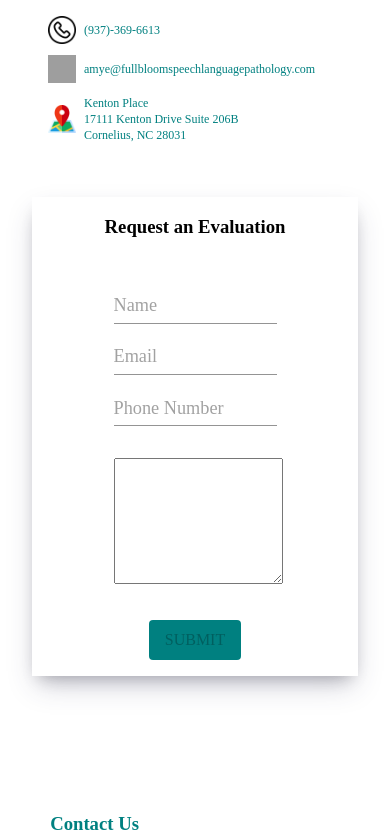
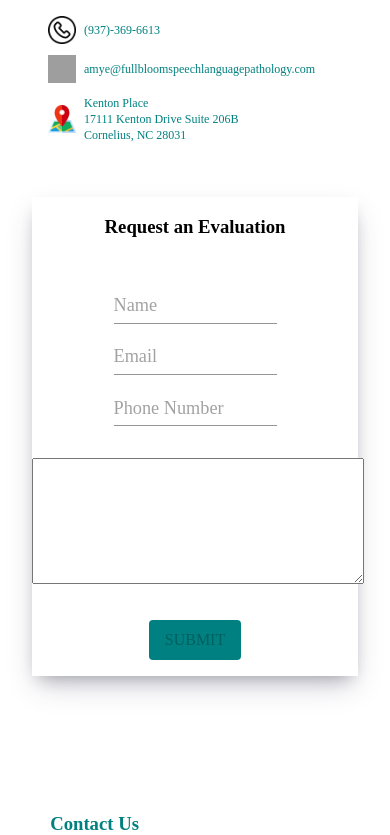
Before and after one commit to beemak789/AE_SLP_Website, a React (Create React App) app in the folder AE_Website/: page / in a window 390 px wide. Shown: the part 4420-5255 px from the top of the page. Built offline with nearby package versions, Linux system fonts and the light colour scheme; grey boxes are pictures that could not be loaded; a web font is replaced by a local one.

Commit message:
remove unnecessary textarea media query

```diff
--- a/AE_Website/src/component/Form.js
+++ b/AE_Website/src/component/Form.js
@@ -58,6 +58,7 @@ const Form = () => {
           name='_autoresponse'
           onInput={(event) => setName(event.target.value)}
           required
+          onChange={() => setIsSubmitted(false)}
         />
         <Input
           type='email'
@@ -66,6 +67,7 @@ const Form = () => {
           name='_autoresponse'
           onInput={(event) => setEmail(event.target.value)}
           required
+          onChange={() => setIsSubmitted(false)}
         />
         <Input
           type='tel'
@@ -74,6 +76,7 @@ const Form = () => {
           name='_autoresponse'
           onInput={(event) => setPhoneNumber(event.target.value)}
           required
+          onChange={() => setIsSubmitted(false)}
         />
       </InputFieldContainer>
 
@@ -95,6 +98,7 @@ const Form = () => {
           value={message}
           required
           onInput={(event) => setMessage(event.target.value)}
+          onChange={() => setIsSubmitted(false)}
         ></textarea>
       </TextAreaContainer>
 
@@ -148,9 +152,4 @@ const TextAreaContainer = styled.div`
     margin: auto;
     margin-top: 2rem;
   }
-
-  @media (min-width: 375px) and (max-width: 768px) {
-    width: 50%;
-    align: center;
-  }
 `;
--- a/AE_Website/src/component/NavBar.js
+++ b/AE_Website/src/component/NavBar.js
@@ -16,8 +16,6 @@ import { Icon } from '@iconify/react';
 
 const Navbar = () => {
   const [anchorElNav, setAnchorElNav] = useState(null);
-  const [open, setOpen] = useState(false);
-  const [scrollPosition, setPosition] = useState({ scrollX: 0, scrollY: 0 });
 
   const handleOpenNavMenu = (event) => {
     setAnchorElNav(event.currentTarget);
```
